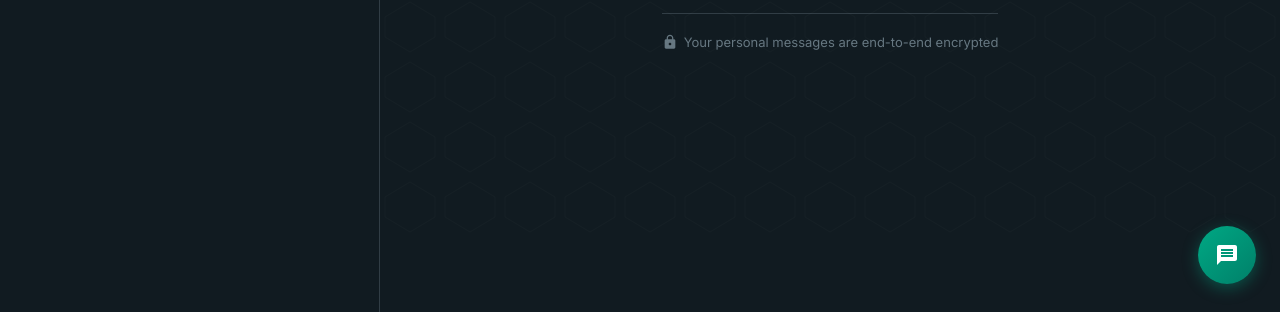
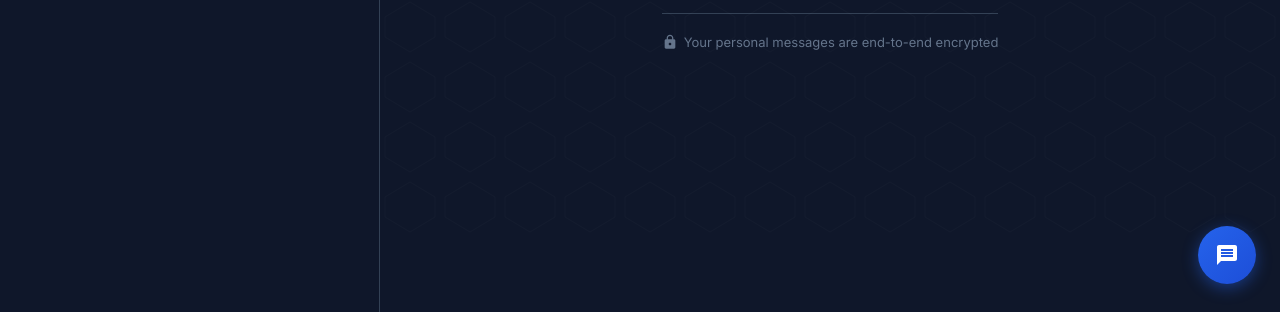
Before and after one commit to drnarayanbamania-del/hellp-app, a website built with Vite: page index.html in a window 1280 px wide. Shown: the part 488-800 px from the top of the page. Built offline with nearby package versions, Linux system fonts and the light colour scheme; no server answers; what @insforge/sdk would draw is missing.

Commit message:
Change app theme to blue color scheme

```diff
--- a/src/style.css
+++ b/src/style.css
@@ -1,5 +1,5 @@
 /* ==========================================
-   WhatsApp Clone - Premium CSS Design System
+   Hello App - Premium CSS Design System
    ========================================== */
 
 *, *::before, *::after {
@@ -9,27 +9,27 @@
 }
 
 :root {
-  /* WhatsApp Brand Colors */
-  --wa-green: #00a884;
-  --wa-green-dark: #008069;
-  --wa-green-light: #d9fdd3;
-  --wa-green-icon: #54d3c2;
-  --wa-bg: #111b21;
-  --wa-bg-secondary: #202c33;
-  --wa-bg-tertiary: #2a3942;
-  --wa-bg-input: #2a3942;
-  --wa-border: #313d45;
-  --wa-text: #e9edef;
-  --wa-text-secondary: #8696a0;
-  --wa-text-tertiary: #667781;
-  --wa-bubble-out: #005c4b;
-  --wa-bubble-in: #202c33;
-  --wa-hover: #2a3942;
-  --wa-active: #3e5059;
-  --wa-badge: #00a884;
-  --wa-header: #202c33;
-  --wa-panel: #111b21;
-  --wa-divider: #1f2c34;
+  /* Hello App Brand Colors - Blue Theme */
+  --wa-green: #2563eb;
+  --wa-green-dark: #1d4ed8;
+  --wa-green-light: #dbeafe;
+  --wa-green-icon: #60a5fa;
+  --wa-bg: #0f172a;
+  --wa-bg-secondary: #1e293b;
+  --wa-bg-tertiary: #263348;
+  --wa-bg-input: #263348;
+  --wa-border: #334155;
+  --wa-text: #e2e8f0;
+  --wa-text-secondary: #94a3b8;
+  --wa-text-tertiary: #64748b;
+  --wa-bubble-out: #1e3a8a;
+  --wa-bubble-in: #1e293b;
+  --wa-hover: #263348;
+  --wa-active: #2d4a6e;
+  --wa-badge: #2563eb;
+  --wa-header: #1e293b;
+  --wa-panel: #0f172a;
+  --wa-divider: #1a2840;
 
   /* Spacing */
   --spacing-xs: 4px;
@@ -77,7 +77,7 @@ html, body {
   display: flex;
   align-items: center;
   justify-content: center;
-  background: #0a1014;
+  background: #080e1a;
 }
 
 /* ========================================
@@ -103,7 +103,7 @@ html, body {
   display: flex;
   align-items: center;
   justify-content: center;
-  background: linear-gradient(135deg, #0a1014 0%, #111b21 50%, #0d2028 100%);
+  background: linear-gradient(135deg, #080e1a 0%, #0f172a 50%, #0a1428 100%);
   position: relative;
   overflow: hidden;
 }
@@ -112,7 +112,7 @@ html, body {
   content: '';
   position: absolute;
   inset: 0;
-  background: radial-gradient(ellipse 80% 60% at 50% 0%, rgba(0,168,132,0.12) 0%, transparent 70%);
+  background: radial-gradient(ellipse 80% 60% at 50% 0%, rgba(37,99,235,0.15) 0%, transparent 70%);
   pointer-events: none;
 }
 
@@ -142,13 +142,13 @@ html, body {
 .auth-logo-icon {
   width: 72px;
   height: 72px;
-  background: linear-gradient(135deg, var(--wa-green) 0%, var(--wa-green-dark) 100%);
+  background: linear-gradient(135deg, #3b82f6 0%, var(--wa-green-dark) 100%);
   border-radius: 50%;
   display: flex;
   align-items: center;
   justify-content: center;
   margin: 0 auto 16px;
-  box-shadow: 0 0 30px rgba(0,168,132,0.3);
+  box-shadow: 0 0 30px rgba(37,99,235,0.4);
 }
 
 .auth-logo-icon svg {
@@ -195,7 +195,7 @@ html, body {
 .auth-tab.active {
   background: var(--wa-green);
   color: white;
-  box-shadow: 0 2px 8px rgba(0,168,132,0.4);
+  box-shadow: 0 2px 8px rgba(37,99,235,0.4);
 }
 
 .auth-form {
@@ -235,7 +235,7 @@ html, body {
 
 .form-input:focus {
   border-color: var(--wa-green);
-  box-shadow: 0 0 0 3px rgba(0,168,132,0.15);
+  box-shadow: 0 0 0 3px rgba(37,99,235,0.2);
 }
 
 .form-input.error { border-color: #ff4444; }
@@ -262,13 +262,13 @@ html, body {
   font-family: var(--font-family);
   position: relative;
   overflow: hidden;
-  box-shadow: 0 4px 12px rgba(0,168,132,0.3);
+  box-shadow: 0 4px 12px rgba(37,99,235,0.35);
   width: 100%;
 }
 
 .btn-primary:hover {
   transform: translateY(-1px);
-  box-shadow: 0 6px 18px rgba(0,168,132,0.4);
+  box-shadow: 0 6px 18px rgba(37,99,235,0.45);
   filter: brightness(1.08);
 }
 
@@ -358,7 +358,7 @@ html, body {
 
 .verify-digit:focus {
   border-color: var(--wa-green);
-  box-shadow: 0 0 0 3px rgba(0,168,132,0.15);
+  box-shadow: 0 0 0 3px rgba(37,99,235,0.2);
 }
 
 /* ========================================
@@ -583,14 +583,14 @@ html, body {
   display: flex;
   align-items: center;
   justify-content: center;
-  box-shadow: 0 4px 16px rgba(0,168,132,0.4);
+  box-shadow: 0 4px 16px rgba(37,99,235,0.45);
   transition: all var(--transition);
   z-index: 5;
 }
 
 .new-chat-btn:hover {
   transform: scale(1.08) rotate(5deg);
-  box-shadow: 0 6px 20px rgba(0,168,132,0.5);
+  box-shadow: 0 6px 20px rgba(37,99,235,0.55);
 }
 
 /* Empty State */
@@ -793,7 +793,7 @@ html, body {
 }
 
 .input-wrapper:focus-within {
-  border-color: rgba(0,168,132,0.3);
+  border-color: rgba(37,99,235,0.35);
 }
 
 .emoji-btn {
```
